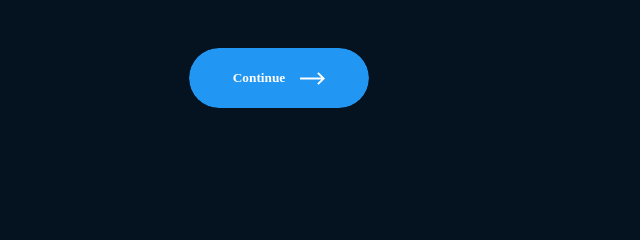
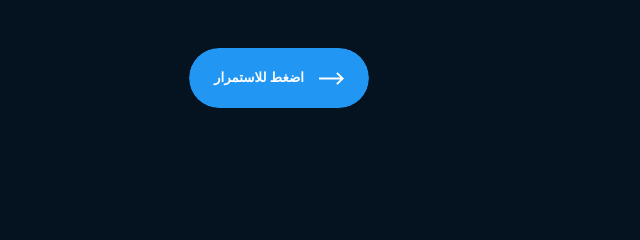
Before and after one commit to Ibarhim3zazy/goto, a plain HTML site: page comparison.html in a window 1280 px wide. Shown: the part 402-642 px from the top of the page, 377-1017 px from the left. Drawn offline with Linux system fonts and the light colour scheme.

Commit message:
Update comparison.html

```diff
--- a/comparison.html
+++ b/comparison.html
@@ -25,7 +25,7 @@
 
     <div class="btn-container">
 	<button onclick="Goto_comparison()">
-		<span class="text">Continue</span>
+		<span class="text">اضغط للاستمرار</span>
 		<div class="icon-container">
 			<div class="icon icon--left">
 				<svg>
```
